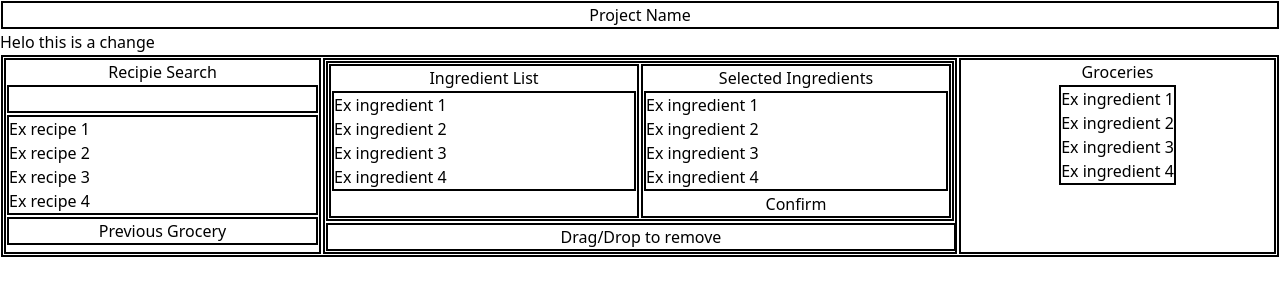
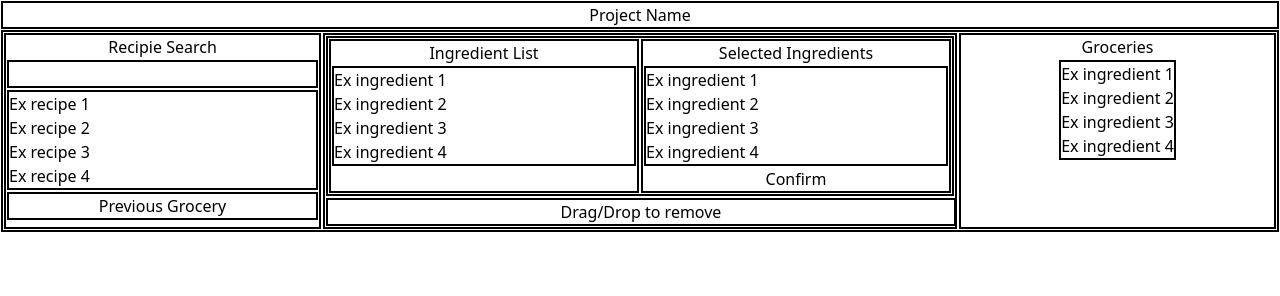
Before and after one commit to fremen432/Eazy-Eatz, a plain HTML site: page index.html in a window 1280 px wide. Drawn offline with nearby package versions, Linux system fonts and the light colour scheme.

Commit message:
deleted h2 test

```diff
--- a/index.html
+++ b/index.html
@@ -15,8 +15,6 @@
     <header class="box">
         <h1 class="flex container mx-auto bg-secondary justify-center">Project Name</h1>
     </header>
-
-    <h2>Helo this is a change</h2>
 
     <div class="flex flex-row justify-between box">
 
```
